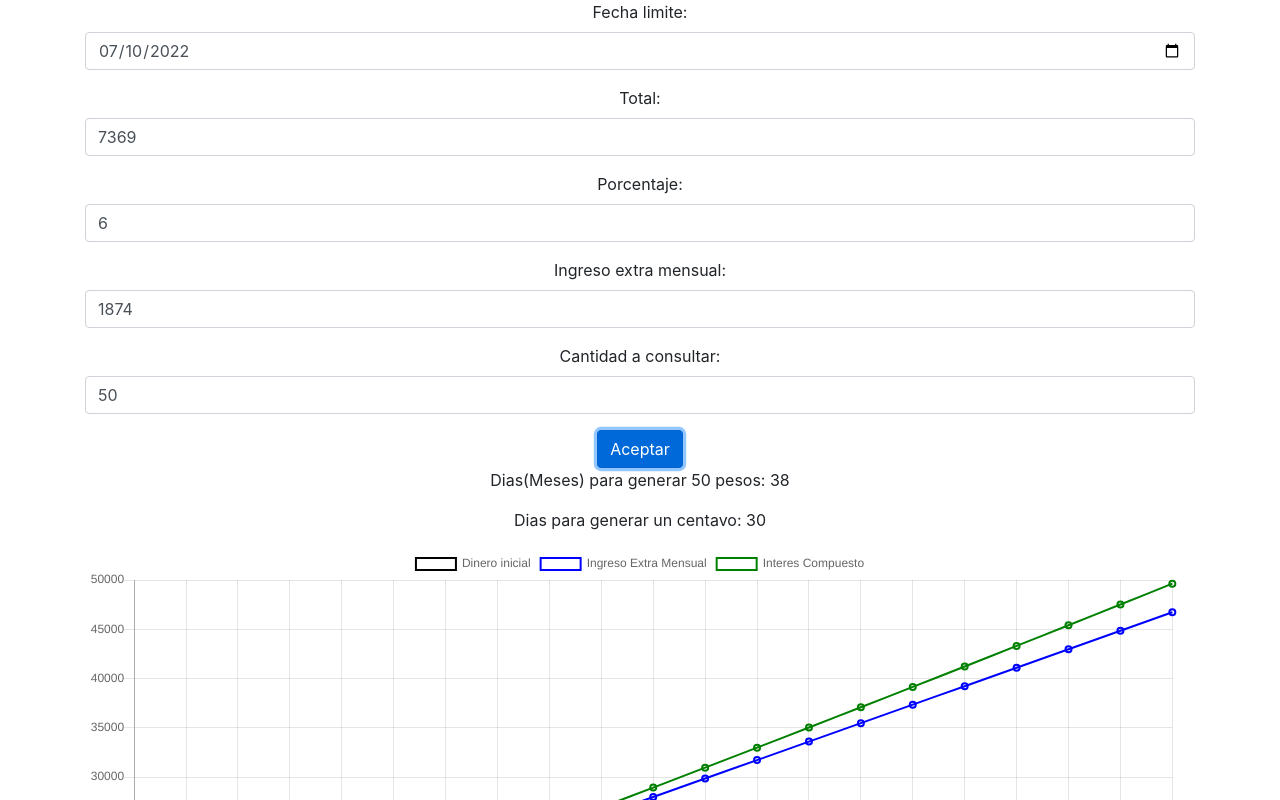
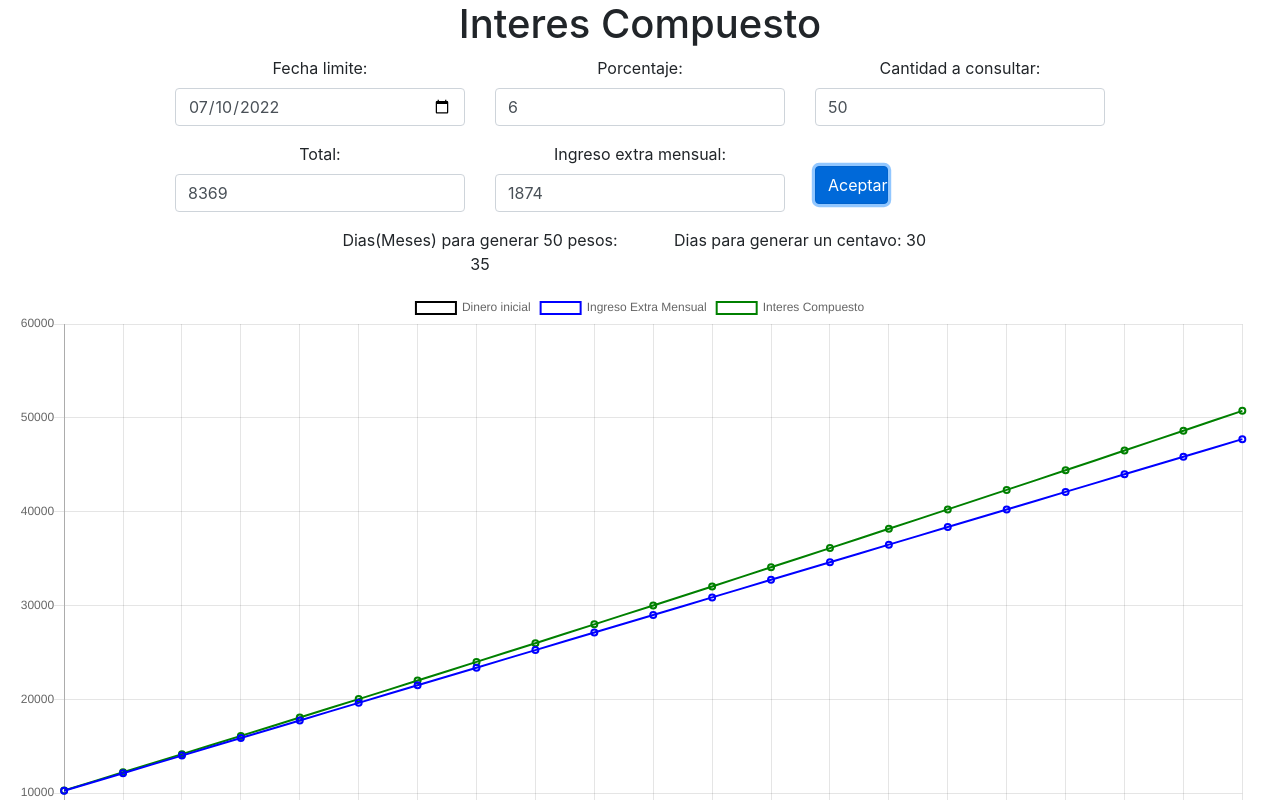
Before and after one commit to alfredoperaltag/interes-compuesto, a React (Create React App) app in the folder inversion/: page / in a window 1280 px wide. Both pictures are taken after a click on the button "Aceptar". Shown: the top 800 px of the page. Built offline with nearby package versions, Linux system fonts and the light colour scheme.

Commit message:
page design

```diff
--- a/inversion/src/App.js
+++ b/inversion/src/App.js
@@ -4,7 +4,7 @@ import Form from './components/forms/form'
 
 function App() {
   return (
-    <div className="App container">
+    <div className="App container-fluid">
       <Form />
     </div>
   );
--- a/inversion/src/components/forms/form.js
+++ b/inversion/src/components/forms/form.js
@@ -9,7 +9,7 @@ class Form extends React.Component {
     this.state = {
       dateStart: moment(),
       calendario: "2022-07-10",
-      total: 7369,
+      total: 8369,
       porcentaje: 6,
       ingresoExtraMensual: 1874,
       cantidadConsultar: 50,
@@ -23,7 +23,7 @@ class Form extends React.Component {
     }
 
     this.handleInputChange = this.handleInputChange.bind(this)
-    this.handleSubmit = this.handleSubmit.bind(this)
+    //this.handleSubmit = this.handleSubmit.bind(this)
   }
 
   handleInputChange(event) {
@@ -32,12 +32,12 @@ class Form extends React.Component {
     this.setState({
       [id]: target.value
     })
-    this.setState({showChart:false})
+    this.setState({ showChart: false })
   }
 
-  handleSubmit = async (event)=> {
+  handleSubmit = async (event) => {
     await event.preventDefault();
-    this.setState({showChart:true})
+    this.setState({ showChart: true })
     this.inversion()
   }
 
@@ -105,29 +105,58 @@ class Form extends React.Component {
   render() {
     if (this.state.showChart) {
       return <form onSubmit={this.handleSubmit}>
+        <div className="row">
+          <div className="col">
+            <h1>Interes Compuesto</h1>
+          </div>
+        </div>
+        <div className="row justify-content-center">
+          <div className="col-sm-12 col-md-3">
             <Input type="date" id="calendario" value={this.state.calendario} onChange={this.handleInputChange}>Fecha limite: </Input>
             <Input type="number" min="0" id="total" value={this.state.total} onChange={this.handleInputChange}>Total: </Input>
+          </div>
+          <div className="col-sm-12 col-md-3">
             <Input type="number" min="0" id="porcentaje" value={this.state.porcentaje} onChange={this.handleInputChange}>Porcentaje: </Input>
             <Input type="number" min="0" id="ingresoExtraMensual" value={this.state.ingresoExtraMensual} onChange={this.handleInputChange}>Ingreso extra mensual: </Input>
+          </div>
+          <div className="col-sm-12 col-md-3">
             <Input type="number" min="0" id="cantidadConsultar" value={this.state.cantidadConsultar} onChange={this.handleInputChange}>Cantidad a consultar: </Input>
-      <button type="submit" className="btn btn-primary">Aceptar</button>
+            <button type="submit" className="col-md-3 btn btn-primary float-left mt-4">Aceptar</button>
+          </div>
+        </div>
+        <div className="row justify-content-center">
+          <div className="col-md-3">
             <p>Dias(Meses) para generar {this.state.cantidadConsultar} pesos: {this.state.labelCantidadConsultada}</p>
+          </div>
+          <div className="col-md-3">
             <p>Dias para generar un centavo: {this.state.labelGenerarCentavo}</p>
+          </div>
+        </div>
         <Charts datos={this.state.datos} meses={this.state.meses} inicial={this.state.inicial} ingresoExtraMensual={this.state.ingresoExtraMes} />
       </form>
     } else {
       return <form onSubmit={this.handleSubmit}>
+        <div className="row">
+          <div className="col">
+            <h1>Interes Compuesto</h1>
+          </div>
+        </div>
+        <div className="row justify-content-center">
+          <div className="col-sm-12 col-md-3">
             <Input type="date" id="calendario" value={this.state.calendario} onChange={this.handleInputChange}>Fecha limite: </Input>
             <Input type="number" min="0" id="total" value={this.state.total} onChange={this.handleInputChange}>Total: </Input>
+          </div>
+          <div className="col-sm-12 col-md-3">
             <Input type="number" min="0" id="porcentaje" value={this.state.porcentaje} onChange={this.handleInputChange}>Porcentaje: </Input>
             <Input type="number" min="0" id="ingresoExtraMensual" value={this.state.ingresoExtraMensual} onChange={this.handleInputChange}>Ingreso extra mensual: </Input>
+          </div>
+          <div className="col-sm-12 col-md-3">
             <Input type="number" min="0" id="cantidadConsultar" value={this.state.cantidadConsultar} onChange={this.handleInputChange}>Cantidad a consultar: </Input>
-      <button type="submit" className="btn btn-primary">Aceptar</button>
-      <p>Dias(Meses) para generar {this.state.cantidadConsultar} pesos: {this.state.labelCantidadConsultada}</p>
-      <p>Dias para generar un centavo: {this.state.labelGenerarCentavo}</p>
+            <button type="submit" className="col-md-3 btn btn-primary float-left mt-4">Aceptar</button>
+          </div>
+        </div>
       </form>
     }
-
   }
 }
 
```
Lines whose indentation alone changed are shown as unchanged.
